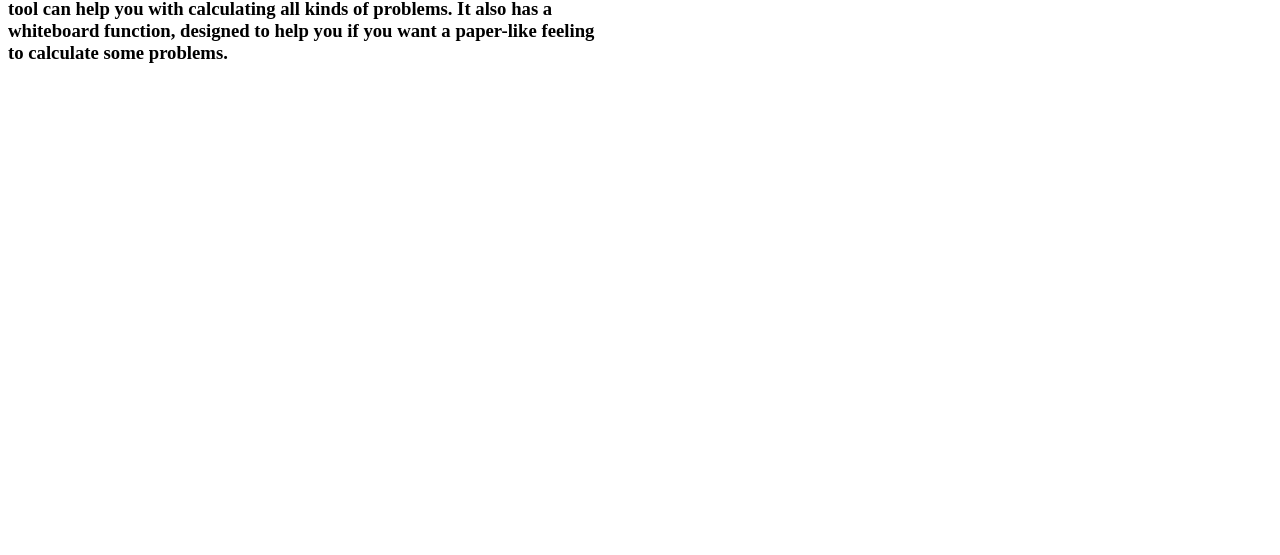
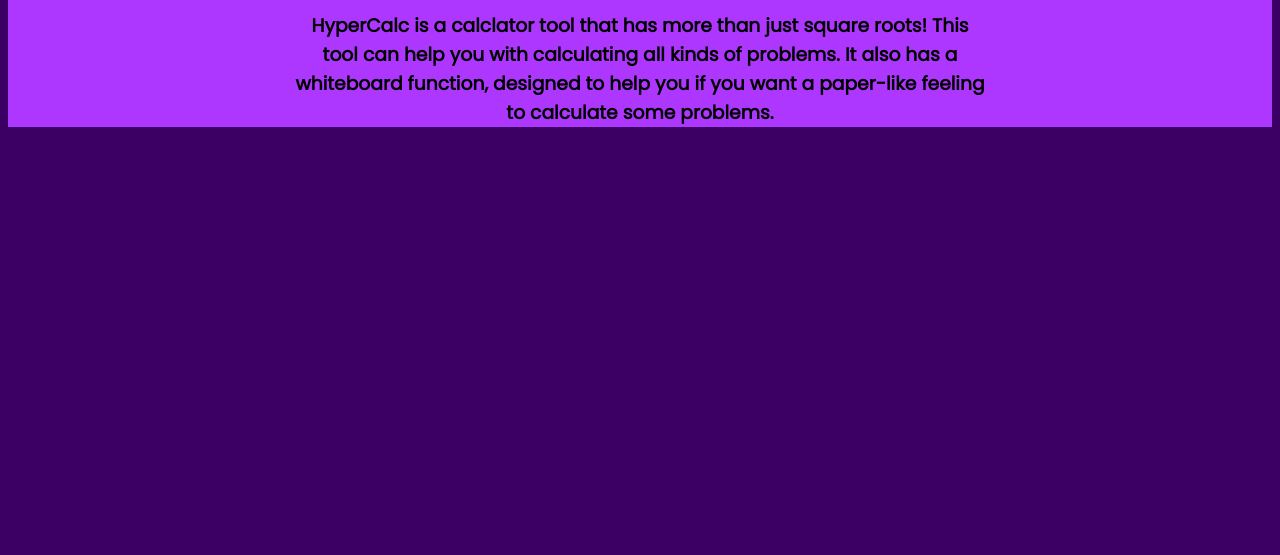
Before and after one commit to hypercalc/hypercalc.github.io, a plain HTML site: page index.html in a window 1280 px wide. Shown: the part 245-800 px from the top of the page. Drawn offline with Linux system fonts and the light colour scheme.

Commit message:
Update index.html

```diff
--- a/index.html
+++ b/index.html
@@ -2,6 +2,8 @@
 <html>
   <head>
     <title>HyperCalc: Complex Calculator</title>
+    <link href="style.css" rel="stylesheet">
+    <meta name="viewport" content="width=device-width, initial-scale=1.0">
   </head>
   <body>
     <header>
```
